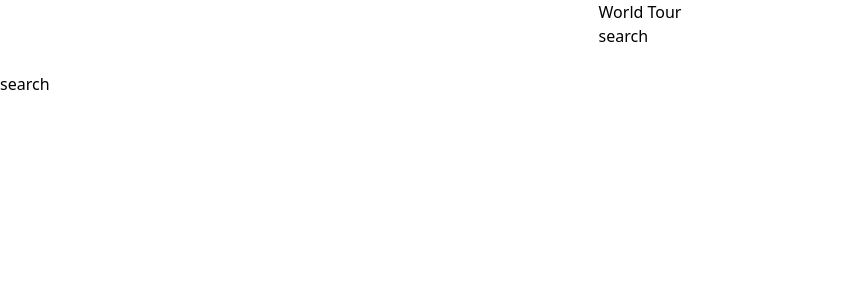
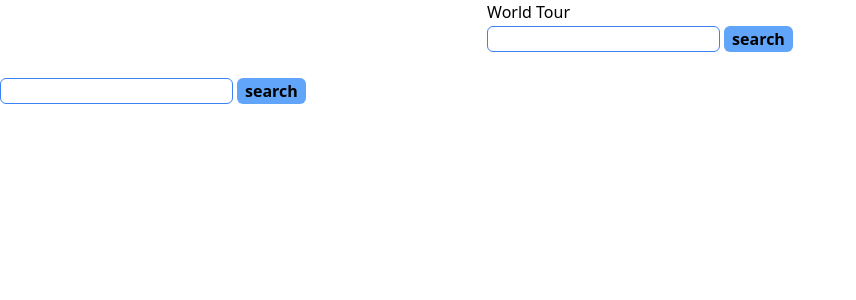
Before and after one commit to meghamaurya/world-tour-app, a Next.js app: page /search in a window 1280 px wide. Shown: the top 300 px of the page, without its empty margins (0-856 px from the left). Built offline with nearby package versions, Linux system fonts and the light colour scheme.

Commit message:
created search fields

```diff
--- a/pages/search.js
+++ b/pages/search.js
@@ -1,8 +1,12 @@
 
 const Search = () => {
+    const handleChange = (e) => {
+        console.log(e.target.value, "search")
+    }
     return (
-        <div>
-            search
+        <div className="flex gap-1">
+            <input className="border border-blue-500 rounded-md" onChange={handleChange} />
+            <button className="bg-blue-400 px-2 font-bold rounded-md">search</button>
         </div>
     )
 }
```
